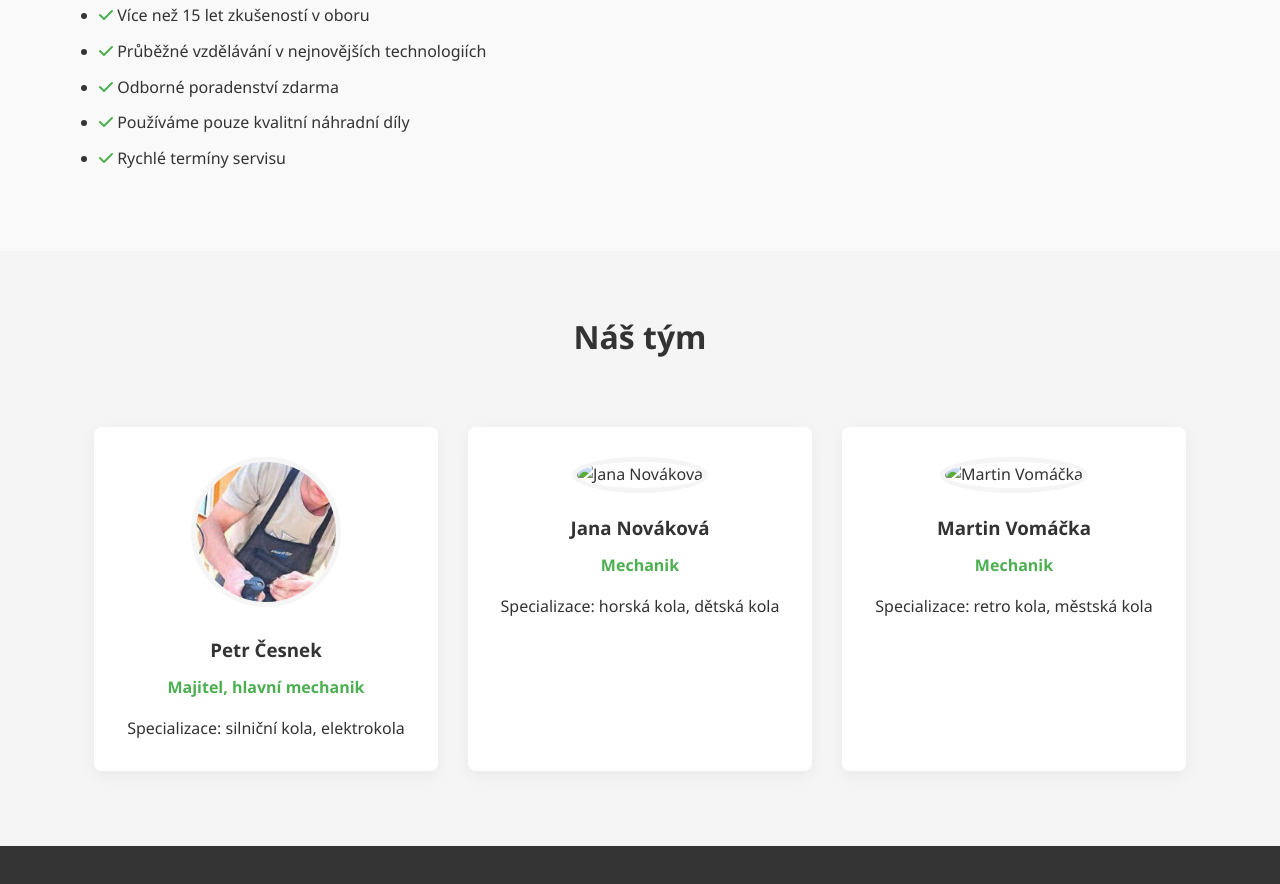
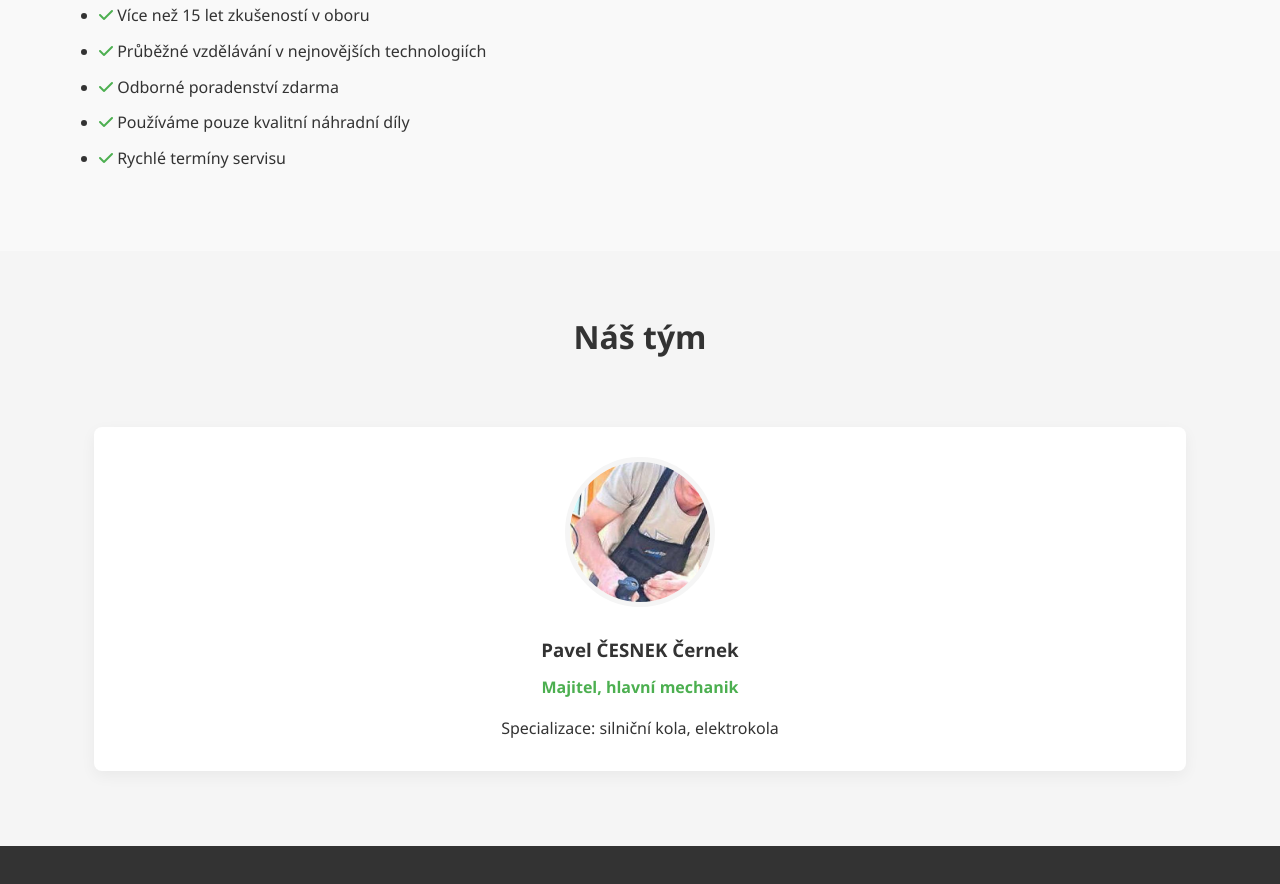
Before and after one commit to xyz12-code/cesnekbikeservis, a plain HTML site: page about.html in a window 1280 px wide. Shown: the part 832-1716 px from the top of the page. Drawn offline with Linux system fonts and the light colour scheme.

Commit message:
about.html

```diff
--- a/about.html
+++ b/about.html
@@ -68,21 +68,9 @@
             <div class="team-members">
                 <div class="member">
                     <img src="images/mechanic1.jpg" alt="Petr Česnek">
-                    <h3>Petr Česnek</h3>
+                    <h3>Pavel ČESNEK Černek</h3>
                     <p class="position">Majitel, hlavní mechanik</p>
                     <p>Specializace: silniční kola, elektrokola</p>
-                </div>
-                <div class="member">
-                    <img src="images/mechanic2.jpg" alt="Jana Nováková">
-                    <h3>Jana Nováková</h3>
-                    <p class="position">Mechanik</p>
-                    <p>Specializace: horská kola, dětská kola</p>
-                </div>
-                <div class="member">
-                    <img src="images/mechanic3.jpg" alt="Martin Vomáčka">
-                    <h3>Martin Vomáčka</h3>
-                    <p class="position">Mechanik</p>
-                    <p>Specializace: retro kola, městská kola</p>
                 </div>
             </div>
         </div>
```
